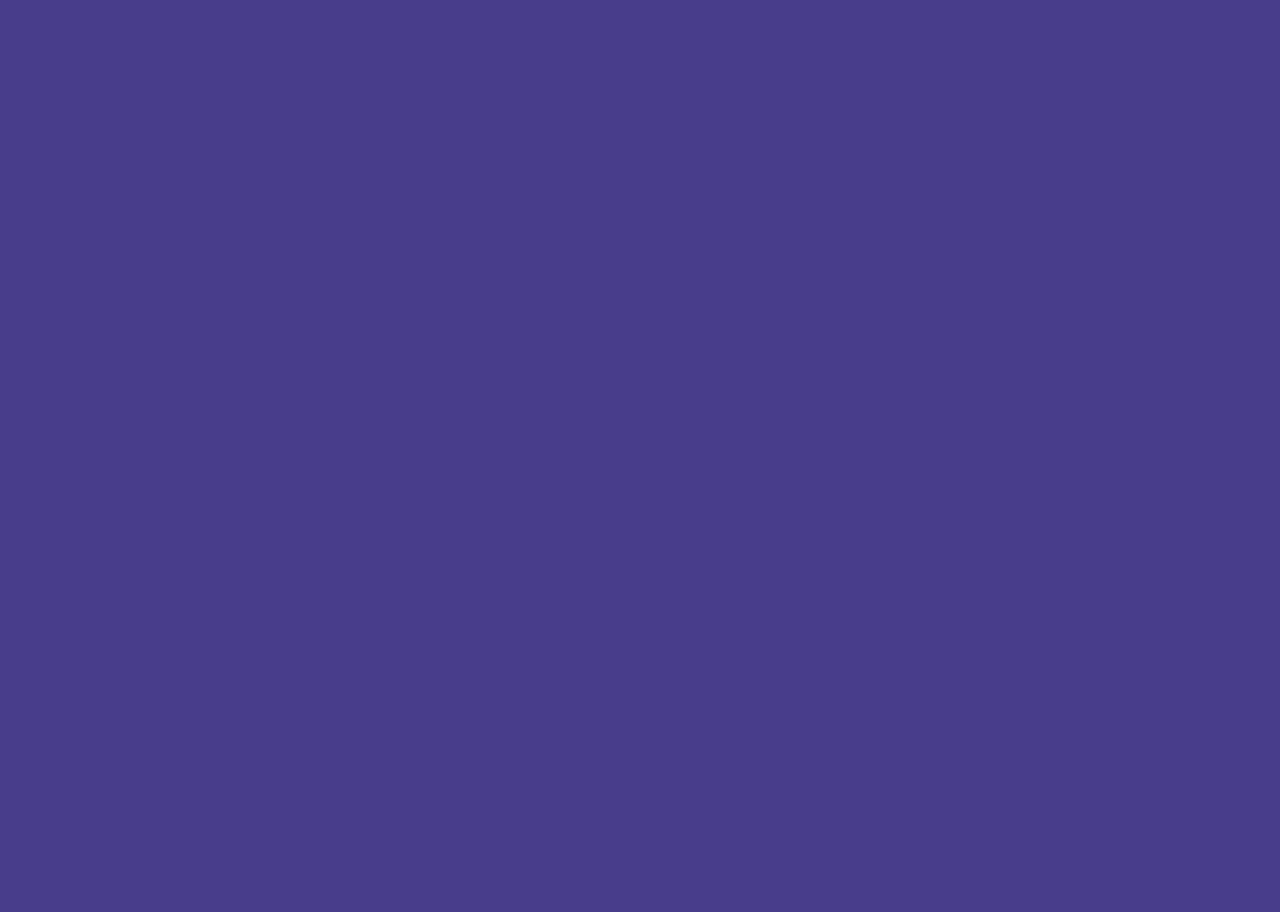
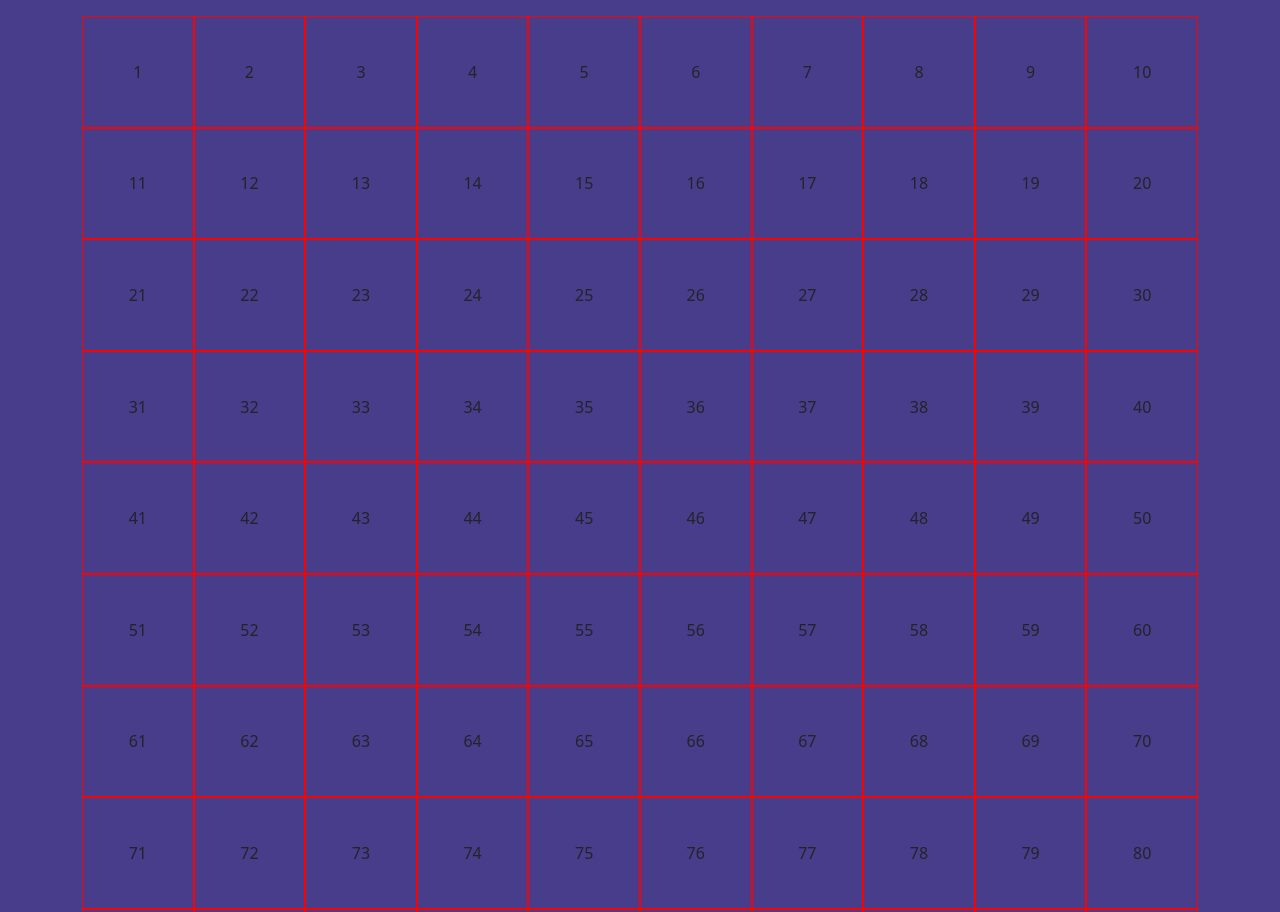
Before and after one commit to CarloFanelli/js-campominato-grid, a plain HTML site: page index.html in a window 1280 px wide. Shown: the top 912 px of the page. Before the commit the page ends 800 px from the top, so only its background shows below. Drawn offline with nearby package versions, Linux system fonts and the light colour scheme.

Commit message:
create function 'createField' to insert game space

```diff
--- a/assets/css/style.css
+++ b/assets/css/style.css
@@ -1,3 +1,12 @@
 body{
     background: darkslateblue;
 }
+
+.square{
+    border: 1px solid red;
+    width: calc(100%/10);
+    aspect-ratio: 1;
+    display: flex;
+    justify-content: center;
+    align-items: center;
+}
--- a/assets/js/main.js
+++ b/assets/js/main.js
@@ -0,0 +1,19 @@
+function createField(elementDOM,squareNumber) {
+
+    let i = 0;
+    while (i < squareNumber) {
+
+        const squareMarkup = `<div class="square">${i+1}</div>`
+
+        document.querySelector('.field').insertAdjacentHTML('beforeend',squareMarkup);
+
+console.log('ciao');
+
+        i++;
+    }
+
+}
+
+const fieldDOM = document.querySelector('.field');
+
+createField(fieldDOM,100);
--- a/index.html
+++ b/index.html
@@ -21,7 +21,7 @@
   </header>
   <main>
     <div class="container">
-        <div class="field">
+        <div class="field d-flex flex-wrap py-3">
 
         </div>
     </div>
```
